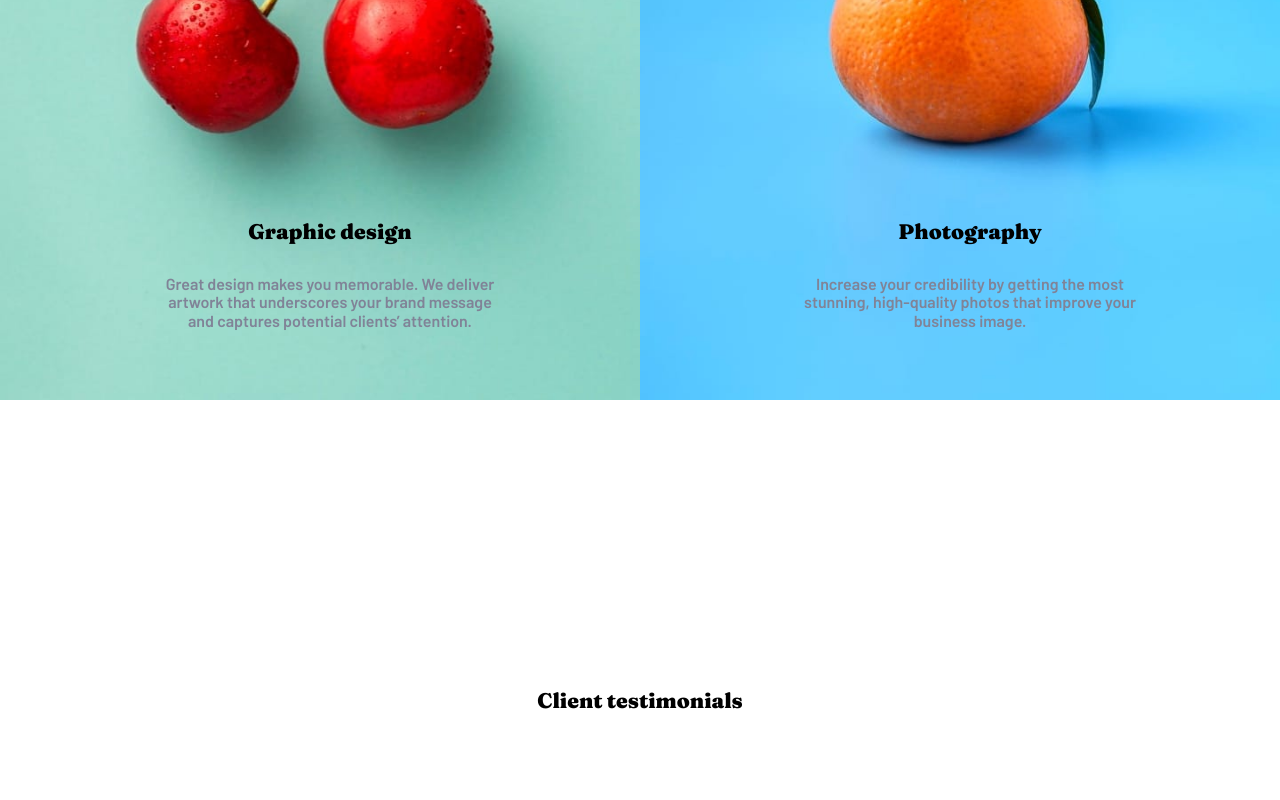
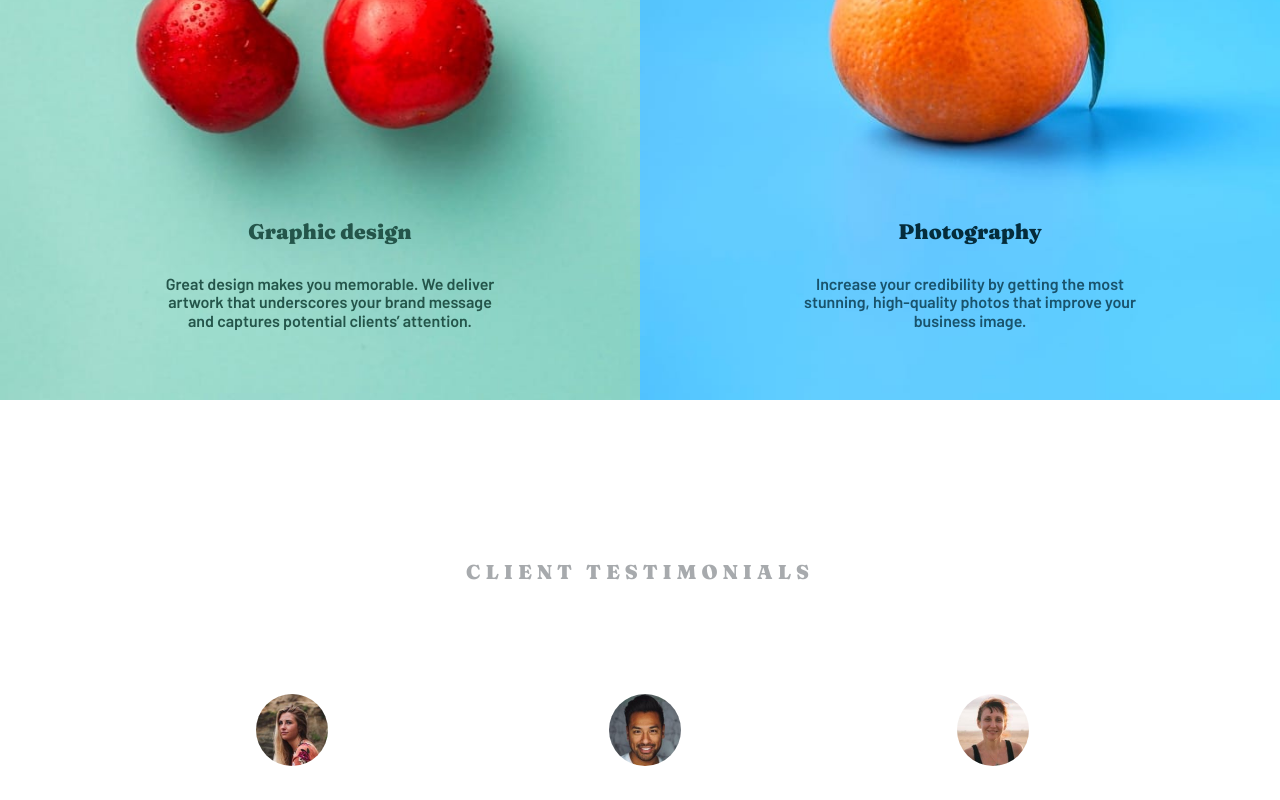
Before and after one commit to antoinecatt/sunnyside-agency-landing, a plain HTML site: page index.html in a window 1280 px wide. Shown: the part 2000-2800 px from the top of the page. Drawn offline with Linux system fonts and the light colour scheme.

Commit message:
completed desktop version of site

```diff
--- a/index.html
+++ b/index.html
@@ -95,7 +95,7 @@
       </div>
     </section>
     <section class="testimonials">
-      <h3>Client testimonials</h3>
+      <h3 class="testimonial-header">Client testimonials</h3>
       <div class="testimonials-container">
         <div class="testimonial-1">
           <img src="images/image-emily.jpg" />
--- a/styles.css
+++ b/styles.css
@@ -22,6 +22,7 @@ a {
 
 .hero {
   background: url("./images/desktop/image-header.jpg") no-repeat;
+  background-position: center;
   background-size: cover;
   height: 100vh;
   width: 100%;
@@ -141,8 +142,21 @@ a {
   text-align: center;
 }
 
+.cherry-img-text,
+.cherry-img-text p {
+  color: #24554a;
+}
+
+.orange-img-text {
+  color: #052c3b;
+}
+
+.orange-img-text p {
+  color: #19536c;
+}
+
 .testimonials {
-  padding: 10%;
+  padding: 0 10%;
   height: 100%;
 }
 
@@ -150,6 +164,10 @@ a {
   margin-top: 160px;
   margin-bottom: 81px;
   text-align: center;
+  color: #a7aaad;
+  text-transform: uppercase;
+  letter-spacing: 5px;
+  font-size: 20px;
 }
 
 .testimonials h4 {
```
